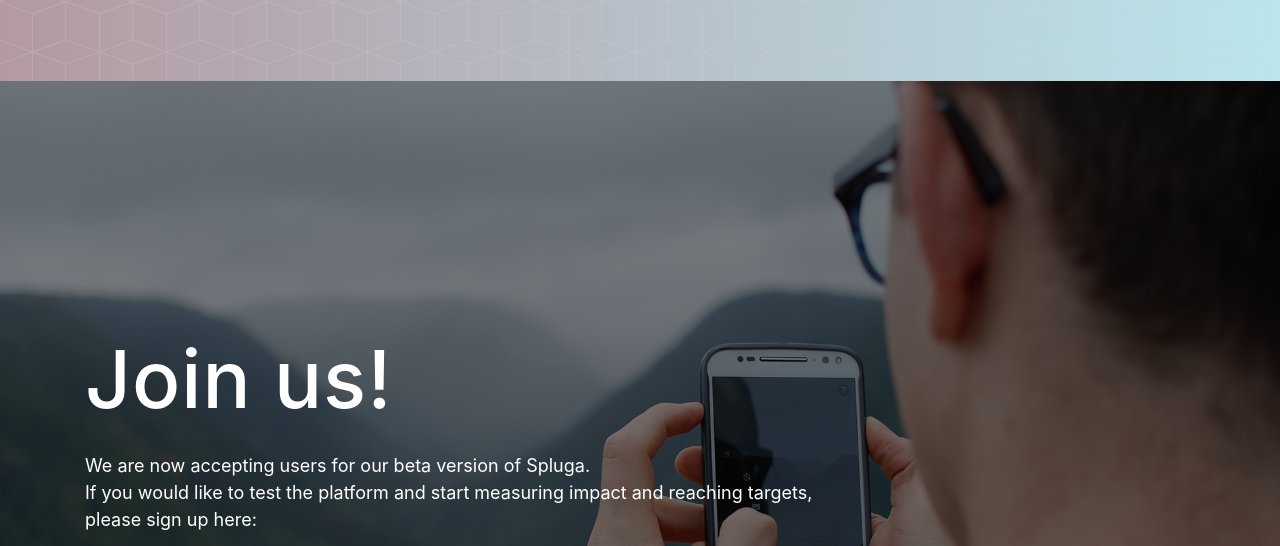
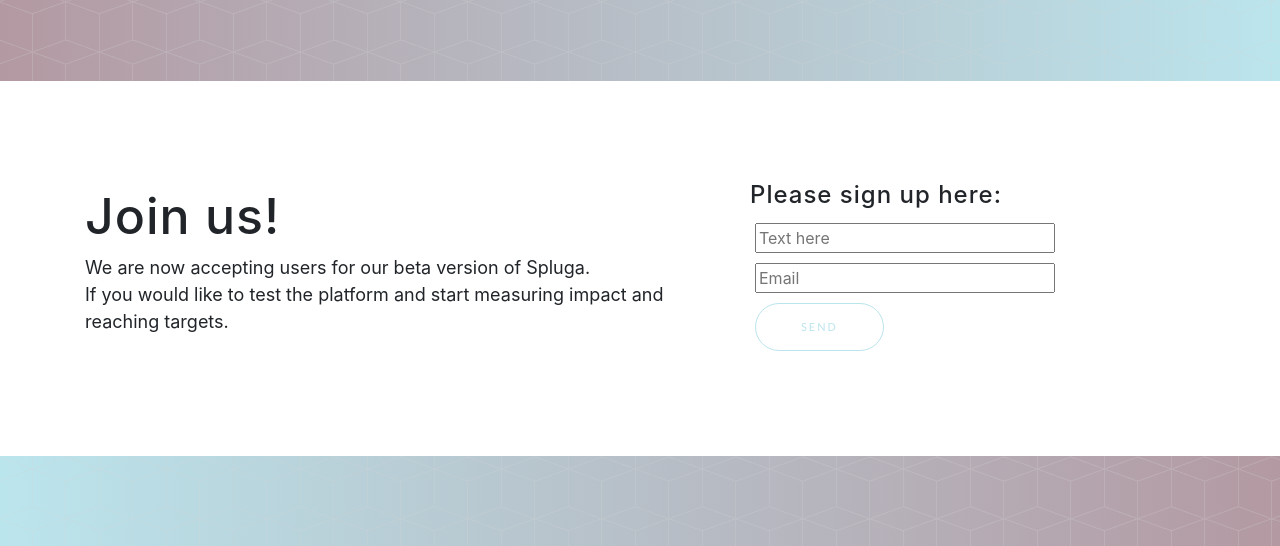
Before and after one commit to mondora/spluga-landing-page, a website with bundled scripts: page index.html in a window 1280 px wide. Shown: the part 2319-2865 px from the top of the page. Built offline with nearby package versions, Linux system fonts and the light colour scheme; files whose address does not match are found by name; a web font is replaced by a local one.

Commit message:
[feat]: restyle landing page

```diff
--- a/index.html
+++ b/index.html
@@ -175,26 +175,27 @@
     </div>
   </section>
 
-  <section class="cta" id="contact">
-    <div class="cta-content">
+  <section id="contact">
     <div class="container">
+      <div class="row">
+        <div class="col-lg-7 my-auto">
           <h2>Join us!</h2>
-        <p style="color: white;">
+          <p>
             We are now accepting users for our beta version of Spluga.
             <br />
-          If you would like to test the platform and start measuring impact and reaching targets,
-          <br />
-          please sign up here:
+            If you would like to test the platform and start measuring impact and reaching targets.
           </p>
+        </div>
+        <div class="col-lg-5 my-auto">
+          <h4> Please sign up here:</h4>
           <form action="https://formspree.io/spluga@mondora.com" method="POST">
-          <input type="text" name="Testo qui:" placeholder="Text here">
-          <input type="email" name="_replyto" placeholder="Email">
-          <input type="submit" value="Send">
+            <input type="text" name="Testo qui:" placeholder="Text here" style="margin: 5px; width: 300px;">
+            <input type="email" name="_replyto" placeholder="Email" style="margin: 5px;  width: 300px;">
+            <input type="submit" class="form-submit-button" value="Send" style="margin: 5px;">
           </form>
-
         </div>
       </div>
-    <div class="overlay"></div>
+    </div>
   </section>
 
   <section class="contact" style="background: url('../img/bg-pattern.png'), linear-gradient(to left,#b399a2,#bbe5ed); color: white;">
--- a/scss/new-age.scss
+++ b/scss/new-age.scss
@@ -15,3 +15,23 @@
   height: auto;
   margin: 20px;
 }
+
+.form-submit-button {
+  outline: none;
+  cursor: pointer;
+  border-radius: 300px;
+  padding: 15px 45px;
+  letter-spacing: 2px;
+  text-transform: uppercase;
+  font-family: Lato, Helvetica, Arial, sans-serif;
+  font-size: 11px;
+  background-color: #fff;
+  color: #bbe5ed;
+  border-color: #bbe5ed;
+  border: 1px solid;
+  &:hover {
+    background-color: #bbe5ed;
+    color: #fff;
+    border-color: #fff;
+  }
+}
```
Also changed, not shown: css/new-age.css, css/new-age.min.css. Lines whose indentation alone changed are shown as unchanged.
